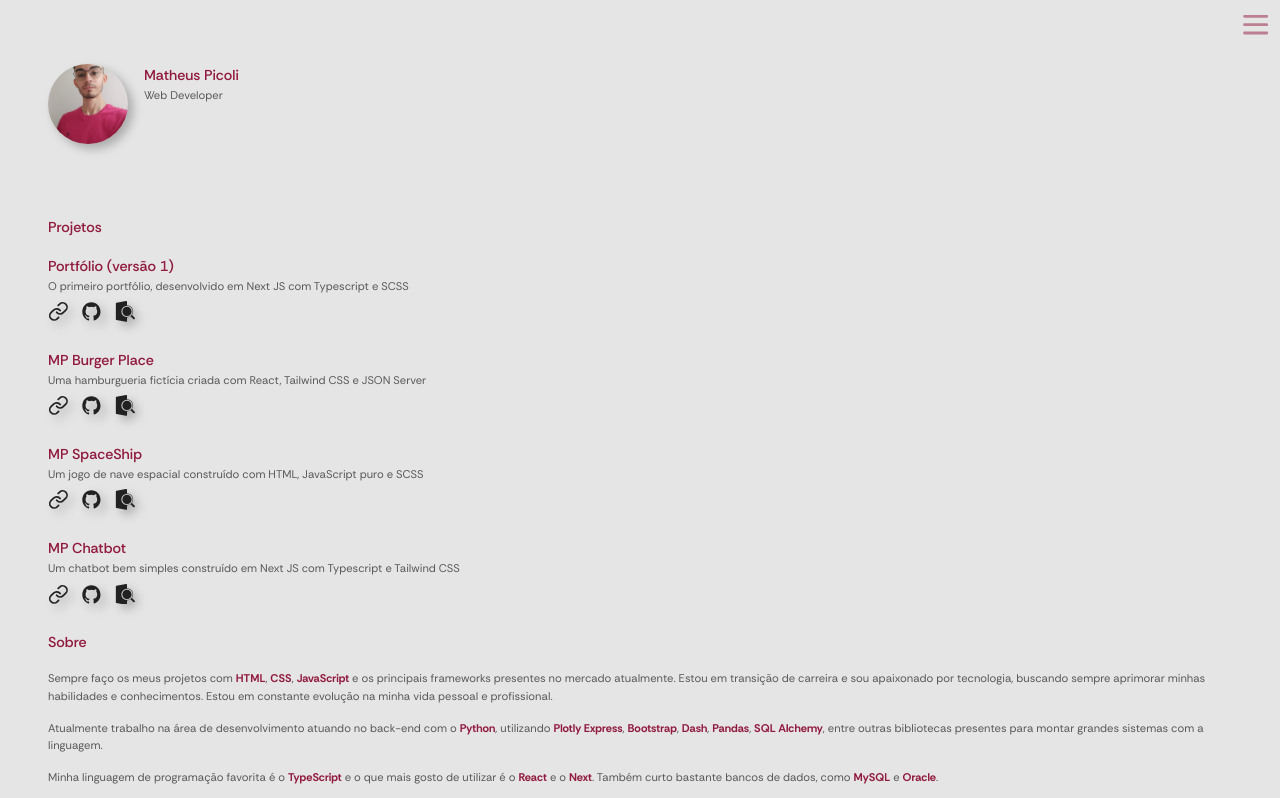
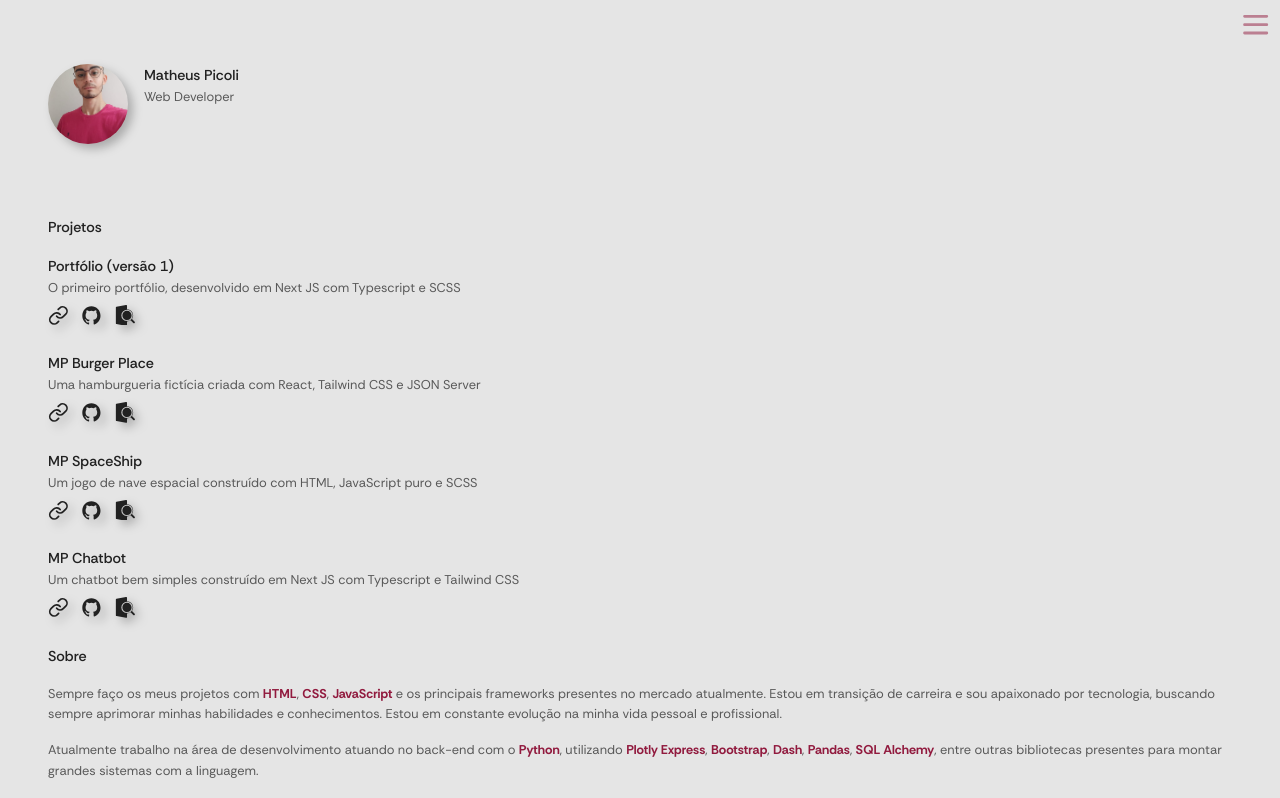
Before and after one commit to matheuszpicoli/portfolio2nd, a Next.js app: page / in a window 1280 px wide. Shown: the top 798 px of the page. Built offline with nearby package versions, Linux system fonts and the light colour scheme.

Commit message:
finishing the light and dark themes

```diff
--- a/src/app/scss/Connect.scss
+++ b/src/app/scss/Connect.scss
@@ -60,13 +60,14 @@
 
 					&:focus,
 					&:valid {
-						border: 3px groove $red;
+						border: none;
+						border-bottom: 1.5px groove $red;
+						border-left: 1.5px groove $red;
 
 						+ label {
-							background-color: $red;
 							border-radius: 5px;
-							color: #ffffff;
-							font-family: $bold;
+							color: $red;
+							font-family: $extra-bold;
 							padding: 0 1em;
 							top: 0;
 						}
--- a/src/app/scss/Profile.scss
+++ b/src/app/scss/Profile.scss
@@ -21,10 +21,6 @@
 	.profile {
 		margin-left: 1em;
 
-		.name {
-			@include title;
-		}
-
 		.profession {
 			@include content;
 		}
--- a/src/app/scss/Projects.scss
+++ b/src/app/scss/Projects.scss
@@ -1,8 +1,4 @@
 .section {
-	.project-title {
-		@include title;
-	}
-
 	.project-description {
 		p {
 			@include content;
--- a/src/app/scss/Section.scss
+++ b/src/app/scss/Section.scss
@@ -4,10 +4,6 @@
 
 	.section-title {
 		margin-bottom: 1em;
-
-		h2 {
-			@include title;
-		}
 	}
 
 	.section-content {
--- a/src/app/scss/index.scss
+++ b/src/app/scss/index.scss
@@ -3,7 +3,7 @@ $bold-italic: "RethinkSans Bold Italic", sans-serif;
 $bold: "RethinkSans Bold", sans-serif;
 $extra-bold-italic: "RethinkSans Extra Bold Italic", sans-serif;
 $extra-bold: "RethinkSans Extra Bold", sans-serif;
-$font-size: .7em;
+$font-size: .8em;
 $gray: #585858;
 $italic: "RethinkSans Italic", sans-serif;
 $medium-italic: "RethinkSans Medium Italic", sans-serif;
@@ -91,8 +91,8 @@ $title-size: .9em;
 	}
 }
 
-@mixin title {
-	color: $red;
+@mixin title($text-color: #212121) {
+	color: $text-color;
 	font-family: $medium;
 	font-size: $title-size;
 }
--- a/src/app/scss/modal.scss
+++ b/src/app/scss/modal.scss
@@ -63,10 +63,6 @@
 
 			.modal-section {
 				@include space-between;
-
-				.modal-section-title {
-					@include title;
-				}
 
 				.modal-section-content {
 					@include content;
--- a/src/app/scss/themes.scss
+++ b/src/app/scss/themes.scss
@@ -4,6 +4,10 @@ body {
 
 		:where(.form-button, .cv-button) {
 			@include button($text-color: #212121, $hover-color: #ffffff);
+		}
+
+		:where(.modal-section-title, .name, .project-title, .section-title > h2) {
+			@include title($text-color: #212121);
 		}
 
 		[class*="icon"] {
@@ -17,12 +21,16 @@ body {
 		background-color: #131516;
 
 		:where(.form-button, .cv-button) {
-			@include button($text-color: #afafaf, $hover-color: #212121);
+			@include button($text-color: #cececf, $hover-color: #212121);
+		}
+
+		:where(.modal-section-title, .name, .project-title, .section-title > h2) {
+			@include title($text-color: #cececf);
 		}
 
 		[class*="icon"] {
 			* {
-				color: #afafaf;
+				color: #cececf;
 			}
 		}
 	}
```
